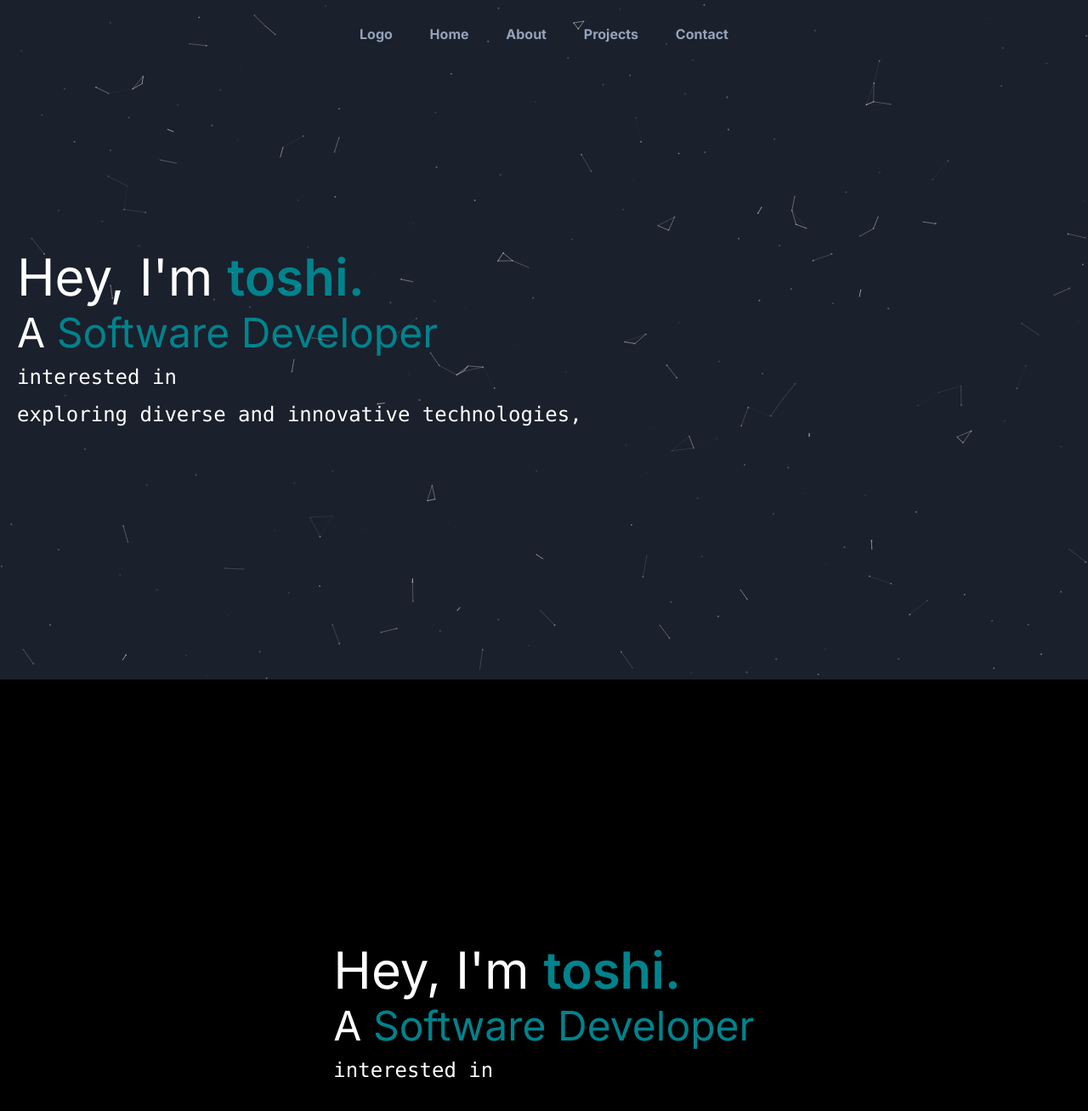
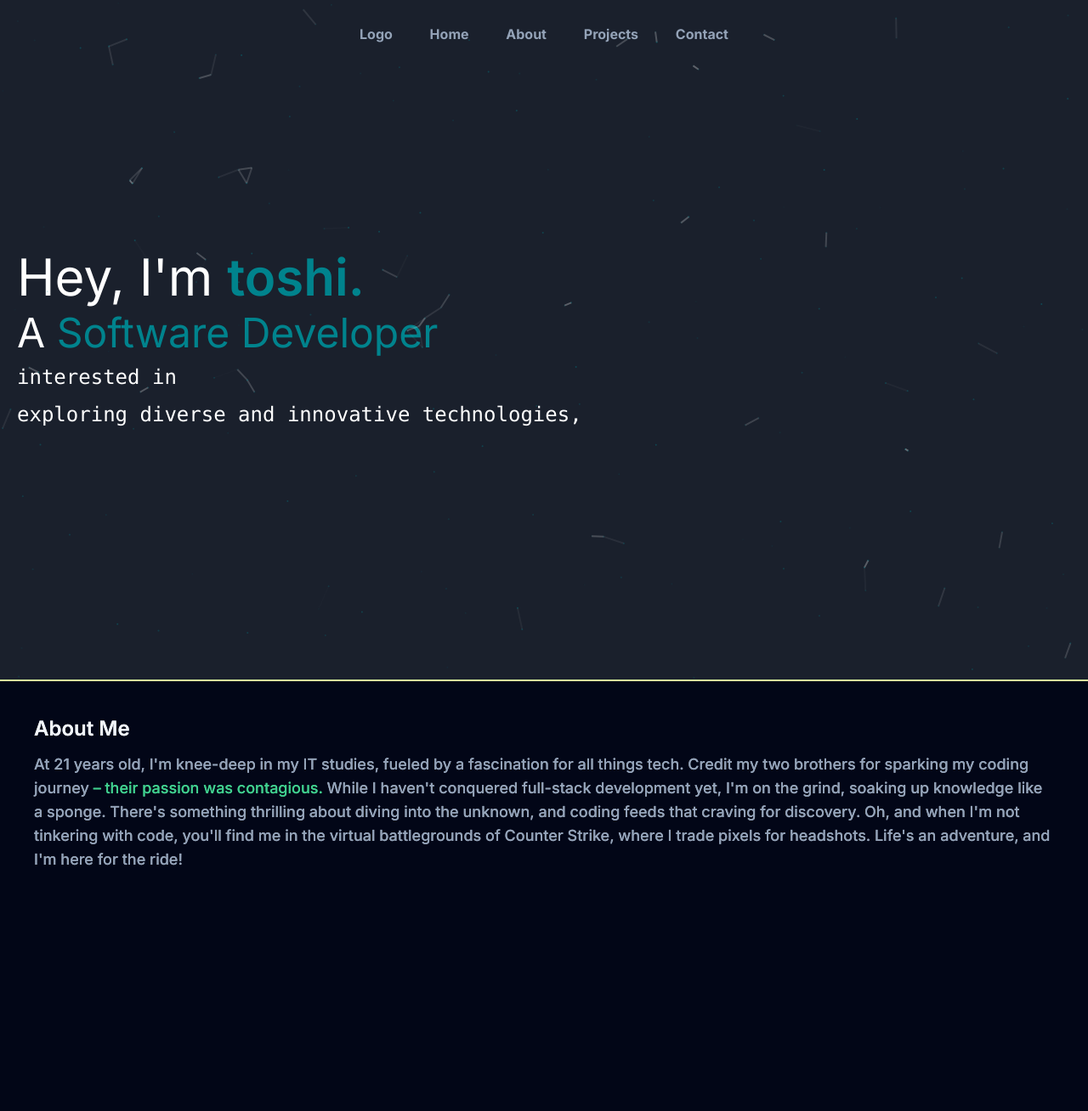
Before and after one commit to toshi-Devs/my-portfolio, a Next.js app: page / in a window 1280 px wide. Shown: the top 1308 px of the page at 85% size. Built offline with nearby package versions, Linux system fonts and the light colour scheme.

Commit message:
start about page

```diff
--- a/app/layout.tsx
+++ b/app/layout.tsx
@@ -22,6 +22,7 @@ export default function RootLayout({
       <body className={inter.className}>
         <Header />
         {children}
+        <About />
 
 
       </body>
--- a/components/About.tsx
+++ b/components/About.tsx
@@ -3,13 +3,16 @@ import React from 'react'
 function About() {
   return (
     <div id='About' className=''>
-        <div className='flex justify-center items-center h-screen bg-black'>
-            <div className='space-y-3 p-5 select-none'>
-            <div className='text-white text-6xl'>Hey, I'm <span className=' text-[#00838D] font-semibold'>toshi.</span></div>
-            <div className='text-white text-5xl'>A <span className=' text-[#00838D]'>Software Developer</span></div>
-            <div className='text-white text-2xl font-mono'>interested in </div>
-            <div className='text-white text-2xl font-mono'>
-            </div>
+        <div className='flex flex-col h-screen bg-slate-950 border-t-lime-200 border-t-2'>
+            <div className='space-y-3 m-10'>
+                <h2 className='text-2xl font-semibold text-slate-100'>About Me</h2>
+                <p className=' text-lg text-slate-400 inline-block font-medium'>
+                    At 21 years old, I'm knee-deep in my IT studies, fueled by a fascination for all things tech.
+                    Credit my two brothers for sparking my coding journey <span className=' text-[#40CF8E]'>– their passion was contagious. </span>
+                    While I haven't conquered full-stack development yet, I'm on the grind, soaking up knowledge like a sponge.
+                    There's something thrilling about diving into the unknown, and coding feeds that craving for discovery.
+                    Oh, and when I'm not tinkering with code, you'll find me in the virtual battlegrounds of Counter Strike,
+                    where I trade pixels for headshots. Life's an adventure, and I'm here for the ride!</p>
             </div>
         </div>
     </div>
--- a/components/Animation.tsx
+++ b/components/Animation.tsx
@@ -1,36 +1,22 @@
 import { useEffect, useMemo, useState } from "react";
 import Particles, { initParticlesEngine } from "@tsparticles/react";
-import {
-  type Container,
-  type ISourceOptions,
-  MoveDirection,
-  OutMode,
-} from "@tsparticles/engine";
-// import { loadAll } from "@/tsparticles/all"; // if you are going to use `loadAll`, install the "@tsparticles/all" package too.
-// import { loadFull } from "tsparticles"; // if you are going to use `loadFull`, install the "tsparticles" package too.
-import { loadSlim } from "@tsparticles/slim"; // if you are going to use `loadSlim`, install the "@tsparticles/slim" package too.
-// import { loadBasic } from "@tsparticles/basic"; // if you are going to use `loadBasic`, install the "@tsparticles/basic" package too.
+import { type ISourceOptions } from "@tsparticles/engine";
+import { loadSlim } from "@tsparticles/slim";
 
-const App = () => {
+const Animation = () => {
   const [init, setInit] = useState(false);
 
-  // this should be run only once per application lifetime
+
   useEffect(() => {
     initParticlesEngine(async (engine) => {
-      // you can initiate the tsParticles instance (engine) here, adding custom shapes or presets
-      // this loads the tsparticles package bundle, it's the easiest method for getting everything ready
-      // starting from v2 you can add only the features you need reducing the bundle size
-      //await loadAll(engine);
-      //await loadFull(engine);
       await loadSlim(engine);
-      //await loadBasic(engine);
     }).then(() => {
       setInit(true);
     });
   }, []);
 
-  const particlesLoaded = async (container?: Container): Promise<void> => {
-    console.log(container);
+  const particlesLoaded = async () => {
+    // console.log("Particles loaded");
   };
 
   const options: ISourceOptions = useMemo(
@@ -92,7 +78,7 @@ const App = () => {
         },
         particles: {
             color: {
-                value: "#ffffff",
+                value: "#00838D",
             },
             links: {
                 blink: false,
@@ -101,7 +87,7 @@ const App = () => {
                 distance: 30,
                 enable: true,
                 opacity: 0.4,
-                width: 1,
+                width: 2,
             },
             move: {
                 enable: true,
@@ -109,7 +95,7 @@ const App = () => {
                 speed: 1,
             },
             number: {
-                value: 300,
+                value: 200,
             },
             opacity: {
                 animation: {
@@ -129,42 +115,44 @@ const App = () => {
                 value: 1,
             },
         },
-        polygon: {
-            draw: {
-                enable: true,
-                stroke: {
-                    color: "#000",
-                    width: 1,
-                    opacity: 0.2,
-                },
-            },
-            enable: true,
-            move: {
-                radius: 10,
-            },
-            position: {
-                x: 50,
-                y: 50,
-            },
-            inline: {
-                arrangement: "equidistant",
-            },
-            scale: 0.5,
-            type: "inline",
-            url: "/smalldeer.svg",
-        },
-        background: {
-            color: "transparent",
-            image: "",
-            position: "50% 50%",
-            repeat: "no-repeat",
-            size: "cover",
-        },
+        // polygon: {
+        //     draw: {
+        //         enable: true,
+        //         stroke: {
+        //             color: "#000",
+        //             width: 1,
+        //             opacity: 0.2,
+        //         },
+        //     },
+        //     enable: true,
+        //     move: {
+        //         radius: 10,
+        //     },
+        //     position: {
+        //         x: 50,
+        //         y: 50,
+        //     },
+        //     inline: {
+        //         arrangement: "equidistant",
+        //     },
+        //     scale: 0.5,
+        //     type: "inline",
+        //     url: "https://particles.js.org/images/smalldeer.svg",
+        // },
+        // background: {
+        //     color: "transparent",
+        //     image: "",
+        //     repeat: "no-repeat",
+        //     size: "100% 100vh",
+        // position: "center",
+        // },
     }),
     [],
   );
+//   if (!show) {
+//     return null; // Hide the animation if show is false
+//   }
 
-  if (init) {
   return (
     <Particles
       id="tsparticles"
@@ -172,8 +160,6 @@ const App = () => {
       options={options}
     />
   );
-  }
+};
 
-  return <></>;
-};
-export default App;
+export default Animation;
```
Also changed, not shown: app/page.tsx (+8 -0 lines). Lines whose indentation alone changed are shown as unchanged.
